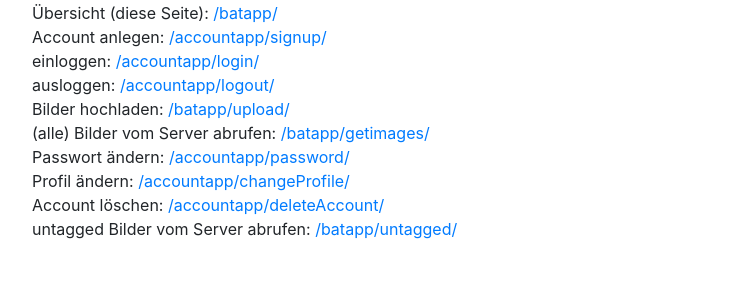
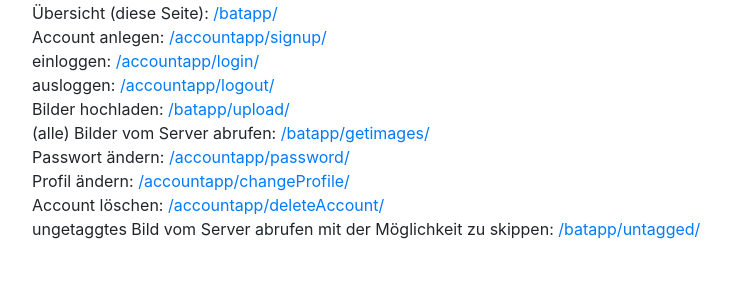
Before and after one commit to fck-old/BAT, a Django app: page /batapp/ in a window 1280 px wide. Shown: the part 143-443 px from the top of the page, without its empty margins (53-784 px from the left). Run offline with Django 3.2, Linux system fonts and the light colour scheme; some libraries are stand-ins or nearby versions; some web fonts are replaced.

Commit message:
einfache Variante fuer skippen ohne (erkennbare) Bugs

```diff
--- a/batproject/batapp/views.py
+++ b/batproject/batapp/views.py
@@ -31,7 +31,7 @@ def upload_image(request):
             return HttpResponse('upload successful')
 
     form = PictureForm()
-    print("Hallo")
+    #print("Hallo")
     return render(request, 'image.html', {'form': form})
 
 
@@ -39,9 +39,11 @@ def upload_image(request):
 def get_all_images(request):
 
     pictures = Picture.objects.all()
-    for p in pictures:
-        print("Das steht in der Datenbank:")
-        print(p.picture_path_file.url)
+    #for p in pictures:
+        #print("Das steht in der Datenbank:")
+        #print(p.picture_path_file.url)
+        #print("Und das ist die id des Bildes:")
+        #print(p.id)
         # p.picture_path_file = 'http://127.0.0.1:8000/batapp' + p.picture_path_file.url # hier geaendert
         # print('Das wird zusammengefuegt:')
         # print('http://127.0.0.1:8000/batapp' + ([str)p.picture_path_file)  # hier geaendert
@@ -77,25 +79,29 @@ def get_untagged_picture(request):
         return render(request, 'getimage.html', {'p': pic})
 
     else:
+        #print("Nummer des letzten Bildes:")
+        #print(request.user.last_picture)
         untagged_p = StatusPicture.objects.get(status_type='untagged')
         in_progress_p = StatusPicture.objects.get(status_type='in_progress')
-        last_pic = in_progress_p.pictures.get(id=request.user.last_picture)
+        picture_list = Picture.objects.all()
+        last_pic = Picture.objects.get(id=request.user.last_picture)
         #date = last_pic.upload_date
-        i_pic = untagged_p.pictures
-        for p in i_pic:
-            if p.upload_date > last_pic.upload_date:
+        #i_pic = untagged_p.pictures
+        for p in picture_list:
+            if (p.upload_date > last_pic.upload_date) & (p.status == untagged_p):
                 p.status = in_progress_p
                 p.save()
                 request.user.last_picture = p.id
+                request.user.save()
                 last_pic.status = untagged_p
                 last_pic.save()
-                untagged_p.pictures = untagged_p.pictures.order_by('-upload_date')
-                untagged_p.save()
-                return render(request, 'getimages.html', {'pictures': p})
+                #untagged_p.pictures = untagged_p.pictures.order_by('-upload_date')
+                #untagged_p.save()
+                return render(request, 'getimage.html', {'p': p})
         request.user.last_picture = -1
+        request.user.save()
         last_pic.status = untagged_p
         last_pic.save()
-        untagged_p.pictures = untagged_p.pictures.order_by('-upload_date')
-        untagged_p.save()
-        """Fehler-Meldung muss noch gemacht werden"""
-        return render(request, 'functionality.html')
+        #untagged_p.pictures = untagged_p.pictures.order_by('-upload_date')
+        #untagged_p.save()
+        return HttpResponse('Keine weiteren Bilder, die nicht getagged sind')
--- a/batproject/templates/functionality.html
+++ b/batproject/templates/functionality.html
@@ -10,5 +10,5 @@
             <div>Passwort ändern: <a href= "{% url 'changePassword' %}"> {% url 'changePassword' %} </a> </div>
             <div>Profil ändern: <a href= "{% url 'changeProfile' %}"> {% url 'changeProfile' %} </a> </div>
             <div>Account löschen: <a href= "{% url 'deleteAccount' %}"> {% url 'deleteAccount' %} </a> </div>
-            <div>untagged Bilder vom Server abrufen: <a href= "{% url 'get_untagged' %}"> {% url 'get_untagged' %} </a> </div>
+            <div>ungetaggtes Bild vom Server abrufen mit der Möglichkeit zu skippen: <a href= "{% url 'get_untagged' %}"> {% url 'get_untagged' %} </a> </div>
     {% endblock %}
```
